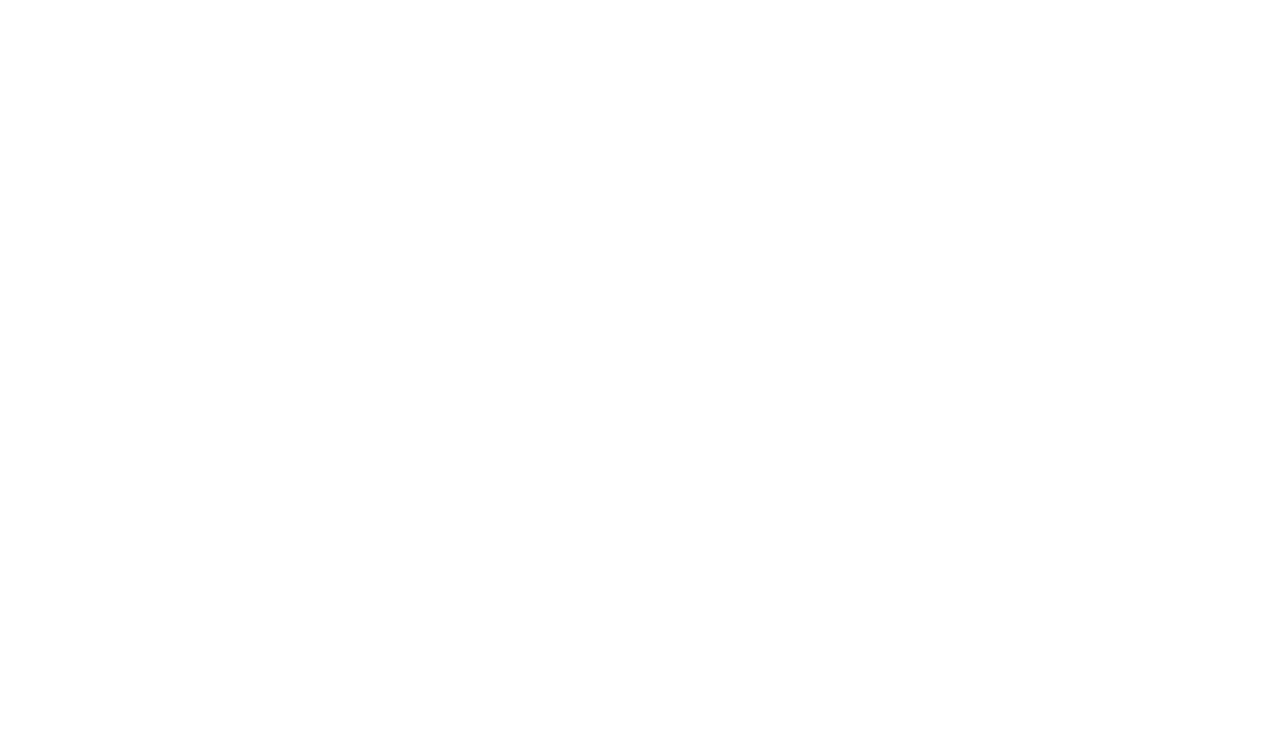
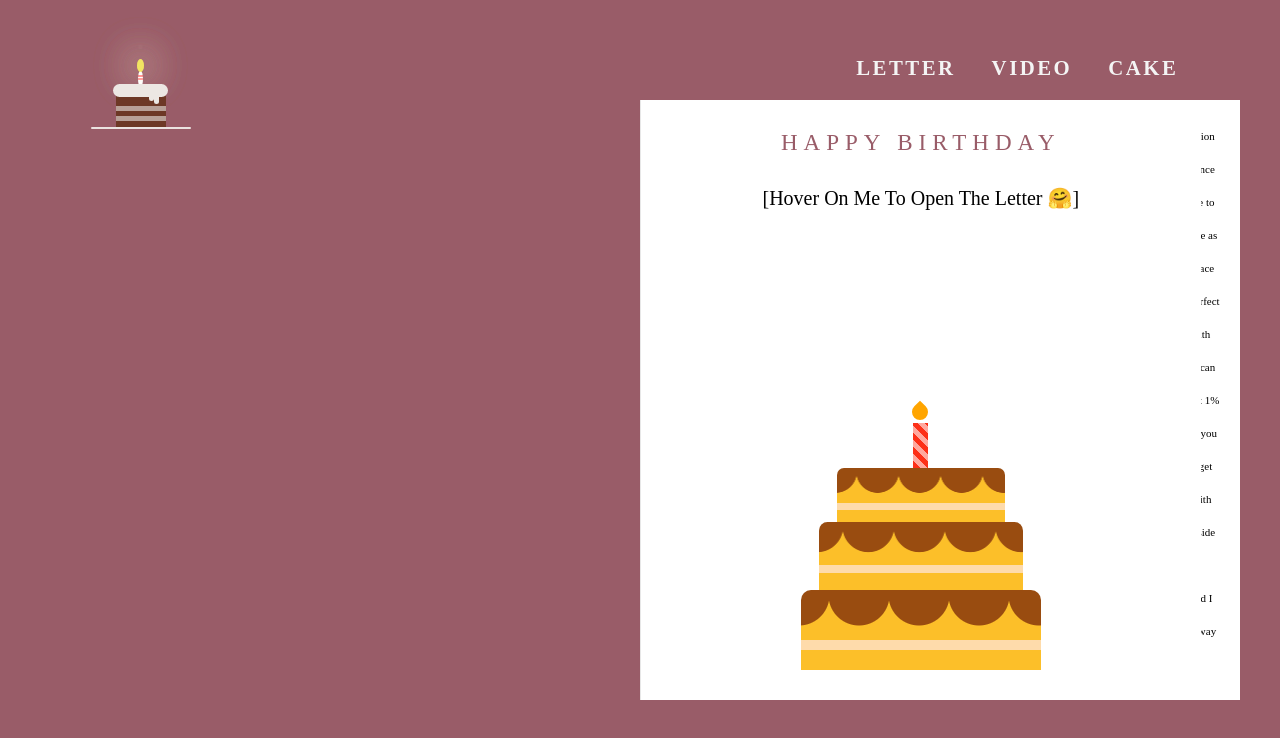
Before and after one commit to TaeMochi12/Projects, a plain HTML site: page html_css/Birthday_website/letter.html in a window 1280 px wide. Drawn offline with Linux system fonts and the light colour scheme.

Commit message:
letter page completed

```diff
--- /dev/null
+++ b/html_css/Birthday_website/css/letter.css
@@ -0,0 +1,364 @@
+/* #################Letter Page Styling############################ */
+
+.letter
+{
+  background: #995C68;
+}
+
+/* ###############LOGO CSS################## */
+@import url(https://fonts.googleapis.com/css?family=Lato:300italic);
+
+html,
+body {
+  height: 100%;
+}
+
+
+
+.cake {
+  position: absolute;
+
+  margin-left: 5px;
+  margin-top: 5px;
+  width: 100px;
+  height: 100px;
+}
+/* ============================================== BASE
+*/
+.cake:after {
+  background: #ebe3e1;
+  border-radius: 100px;
+  content: "";
+  position: absolute;
+  bottom: 0;
+  left: 0;
+  width: 100px;
+  height: 2px;
+}
+/* ============================================== Candle
+*/
+.velas {
+  background: #ffffff;
+  border-radius: 100%;
+  position: absolute;
+  top: 50%;
+  left: 50%;
+  margin-left: -2.5px;
+  margin-top: -8.333333333333334px;
+  width: 5px;
+  height: 16.666666666666668px;
+}
+.velas:after,
+.velas:before {
+  background: rgba(255, 0, 0, 0.4);
+  content: "";
+  position: absolute;
+  width: 100%;
+  height: 2.2222222222222223px;
+}
+.velas:after {
+  top: 25%;
+  left: 0;
+}
+.velas:before {
+  top: 45%;
+  left: 0;
+}
+/* ============================================== Fire
+*/
+.fuego {
+  border-radius: 100%;
+  box-shadow: 0 0 40px 10px rgba(248, 233, 209, 0.2);
+  position: absolute;
+  top: -12px;
+  left: 50%;
+  margin-left: -3.3333333333333335px;
+  width: 6.666666666666667px;
+  height: 12.5px;
+}
+.fuego:nth-child(1) {
+  -webkit-animation: fuego 2s infinite;
+}
+.fuego:nth-child(2) {
+  -webkit-animation: fuego 1.5s infinite;
+}
+.fuego:nth-child(3) {
+  -webkit-animation: fuego 1s infinite;
+}
+.fuego:nth-child(4) {
+  -webkit-animation: fuego 0.5s infinite;
+}
+.fuego:nth-child(5) {
+  -webkit-animation: fuego 0.2s infinite;
+}
+/* ============================================== Animation Fire
+*/
+@-webkit-keyframes fuego {
+  0% {
+    background: rgba(254, 248, 97, 0.5);
+    -webkit-transform: translateY(0) scale(1);
+  }
+  50% {
+    background: rgba(255, 50, 0, 0.1);
+    -webkit-transform: translateY(-20px) scale(0);
+  }
+  100% {
+    background: rgba(254, 248, 97, 0.5);
+    -webkit-transform: translateY(0) scale(1);
+  }
+}
+/* ============================================== Frosting
+*/
+.cobertura {
+  background: #ece7e3;
+  border-radius: 50px;
+  position: absolute;
+  top: 60%;
+  left: 50%;
+  margin-left: -27.77777777777778px;
+  margin-top: -5px;
+  width: 55.55555555555556px;
+  height: 12.5px;
+  z-index: 10;
+}
+.cobertura:after,
+.cobertura:before {
+  background: #ece7e3;
+  border-radius: 100px;
+  content: "";
+  position: absolute;
+  width: 5px;
+  height: 10px;
+}
+.cobertura:after {
+  top: 6.666666666666667px;
+  right: 14.285714285714286px;
+}
+.cobertura:before {
+  top: 10px;
+  right: 9.090909090909092px;
+}
+/* ============================================== BIZCOCHO
+*/
+.bizcocho {
+  background: #6d3826;
+  position: absolute;
+  bottom: 0;
+  left: 50%;
+  margin-left: -25px;
+  width: 50px;
+  height: 33.333333333333336px;
+}
+.bizcocho:after,
+.bizcocho:before {
+  background: rgba(236, 231, 227, 0.6);
+  content: "";
+  position: absolute;
+  width: 100%;
+  height: 5px;
+}
+.bizcocho:after {
+  top: 30%;
+  left: 0;
+}
+.bizcocho:before {
+  top: 60%;
+  left: 0;
+}
+
+/* ###################NAVBAR########################3 */
+
+.navbar{
+    padding: 1rem;
+}
+
+
+
+.navbar .logo{
+    float: left;
+
+}
+
+.navbar .nav-items{
+    float: right;
+    margin-top: 1rem;
+}
+
+.navbar::after{     /* DOUBTTTTTTTTTTTTT*/
+    content: '';
+    display: block;
+    clear: both;
+}
+
+.navbar .nav-item{
+    display: inline-block;
+    padding: 1rem;
+    text-transform: uppercase;
+
+}
+
+.navbar a:link,
+.navbar a:visited{
+    color: #f4f4f4;
+}
+
+.navbar a{
+    padding-bottom: 0.3rem;
+    text-decoration: none;
+    letter-spacing: 2.5px;
+    font-size: 1.3rem;
+    font-weight: 600;
+}
+
+.navbar a:hover{
+    border-bottom: 1px solid #fff ;
+}
+
+/* #############Card styling############## */
+
+body {
+    background-color: #fdbf00;
+  }
+
+
+  .card {
+    width: 800px;
+    height: 600px;
+    position: absolute;
+    margin: auto;
+    left: 0;
+    right: 0;
+    top: 0;
+    bottom: 0;
+    -webkit-perspective: 1200px;
+    perspective: 1200px;
+    transition: 1s;
+  }
+  .card:hover {
+    transform: rotate(-5deg);
+  }
+  .card:hover .outside {
+    transform: rotateY(-130deg);
+  }
+  .outside,
+  .inside {
+    height: 100%;
+    width: 70%;
+    position: absolute;
+    left: 50.1%;
+  }
+  .inside {
+    background: linear-gradient(to right, #e7e7e7, #ffffff 30%);
+    line-height: 3;
+    padding: 0 20px;
+    text-align: center;
+    display: flex;
+    flex-direction: column;
+    justify-content: space-around;
+    align-items: center;
+    left: 50%;
+  }
+  .outside {
+    -webkit-transform-style: preserve-3d;
+    transform-style: preserve-3d;
+    z-index: 1;
+    transform-origin: left;
+    transition: 2s;
+    cursor: pointer;
+  }
+  .front,
+  .back {
+    height: 100%;
+    width: 100%;
+    position: absolute;
+    -webkit-backface-visibility: hidden;
+    backface-visibility: hidden;
+    transform: rotateX(0deg);
+  }
+  .front {
+    background-color: #ffffff;
+  }
+  .back {
+    transform: rotateY(180deg);
+    background: linear-gradient(to left, #e7e7e7, #ffffff 30%);
+  }
+  .cakef {
+    width: 100%;
+    position: absolute;
+    bottom: 30px;
+  }
+  .top-layer,
+  .middle-layer,
+  .bottom-layer {
+    height: 80px;
+    width: 240px;
+    background-repeat: repeat;
+    background-size: 60px 100px;
+    background-position: 28px 0;
+    background-image: linear-gradient(
+        transparent 50px,
+        #fedbab 50px,
+        #fedbab 60px,
+        transparent 60px
+      ),
+      radial-gradient(circle at 30px 5px, #994c10 30px, #fcbf29 31px);
+    border-radius: 10px 10px 0 0;
+    position: relative;
+    margin: auto;
+  }
+  .middle-layer {
+    transform: scale(0.85);
+    top: 6px;
+  }
+  .top-layer {
+    transform: scale(0.7);
+    top: 26px;
+  }
+  .candlef {
+    height: 45px;
+    width: 15px;
+    background: repeating-linear-gradient(
+      45deg,
+      #fd3018 0,
+      #fd3018 5px,
+      #ffa89e 5px,
+      #ffa89e 10px
+    );
+    position: absolute;
+    margin: auto;
+    left: 0;
+    right: 0;
+    bottom: 202px;
+  }
+  .candlef:before {
+    content: "";
+    position: absolute;
+    height: 16px;
+    width: 16px;
+    background-color: #ffa500;
+    border-radius: 0 50% 50% 50%;
+    bottom: 48px;
+    transform: rotate(45deg);
+    left: -1px;
+  }
+  .hb {
+    font-size: 23px;
+    text-transform: uppercase;
+    margin-top: 30px;
+    text-align: center;
+    letter-spacing: 6px;
+    color: #995C68;
+    text-decoration: solid;
+  }
+
+.hoverme{
+    font-size: 20px;
+    margin-top: 30px;
+    text-align: center;
+    text-transform: capitalize;
+    color: black;
+}
+
+  .inside p {
+    font-size: 11px;
+  }
--- a/html_css/Birthday_website/letter.html
+++ b/html_css/Birthday_website/letter.html
@@ -0,0 +1,87 @@
+<!DOCTYPE html>
+<html lang="en">
+
+<head>
+    <meta charset="UTF-8">
+    <meta name="viewport" content="width=device-width, initial-scale=1.0">
+    <link rel="stylesheet" href="./css/letter.css">
+    <link rel="stylesheet" href="./css/utility.css">
+    <link href="https://fonts.googleapis.com/css2?family=EB+Garamond:ital,wght@0,400;0,500;0,700;1,500&display=swap"
+        rel="stylesheet">
+    <title>Birthday | HOME</title>
+</head>
+
+<body class="letter">
+    <nav class="navbar">
+        <div class="container">
+            <a href="home.html">
+                <div class="logo cake">
+                    <div class="velas">
+                        <div class="fuego"></div>
+                        <div class="fuego"></div>
+                        <div class="fuego"></div>
+                        <div class="fuego"></div>
+                        <div class="fuego"></div>
+                    </div>
+                    <div class="cobertura"></div>
+                    <div class="bizcocho"></div>
+
+                </div>
+            </a>
+
+            <ul class="nav-items">
+                <li class="nav-item"><a href="#letterbtn">Letter</a></li>
+                <li class="nav-item"><a href="vdo.html">Video</a></li>
+                <li class="nav-item"><a href="#ck">Cake</a></li>
+            </ul>
+        </div>
+    </nav>
+
+
+    <div class="card">
+        <div class="outside">
+            <div class="front">
+                <p class="hb">Happy Birthday</p>
+                <p class="hoverme">[Hover on me to open the letter 🤗]</p>
+                <div class="cakef">
+                    <div class="top-layer"></div>
+                    <div class="middle-layer"></div>
+                    <div class="bottom-layer"></div>
+                    <div class="candlef"></div>
+                </div>
+            </div>
+            <div class="back"></div>
+        </div>
+        <div class="inside">
+            <p>Happiest Birthday to my saviour . You’re the only person in my life whom I’ll always keep first, no
+                matter what the situation is. You’re not just my sister but my whole family. We may not be that kind of
+                sisters who say “I Love You” in every sentence and we may fight a lot but I always know the love and
+                care you carry in your heart for me provides the safest place for me to escape to.
+                You’re my role model since forever. I wish I can become a person like you in every aspect of life. I
+                wish I can be as strong as you are, I know about all the things you’ve faced but you never stop. You
+                put
+                the most beautiful smile on your face and continue with the same energy. You’re the best person one can
+                have to look up to in every situation. You’re literally perfect in everything (even in scolding too😢).
+                This is my biggest flex in life that I have a sister like you who is always filled with love. I can
+                never repay the amount of love, care and comfort you’ve showered on me. You’ve done so much for me that
+                I can never thank you enough for that. I know I’ve always got you by my side. And if I can ever make you
+                feel good, even if just 1% then I think I’ll be relieved. I don’t lie when I say that my life goal is to
+                be
+                a person
+                like you.
+                Even the thought of missing you brings tears in my eyes. When you used to cook special food items, those
+                failed cake baking attempts, when you used to get irritated by me but still taught me the same thing
+                again
+                and again, those scooty rides, sharing everything about my day with you, laughing with you, telling my
+                mistakes to you even though I knew I would get scolded, eating with you, sleeping beside you, having
+                coffee
+                together, you waking me up and making lunch for me whenever mummy wasn’t home, celebrating birthdays
+                together. And there are many more memories which hit my heart very bad because those times were the best
+                and I wish I can live those moments daily. The time we get to spend together can never fill that void
+                that my heart feels being away from you. I lovee youuu the most and no one can ever replace you!
+            </p>
+        </div>
+    </div>
+</body>
+
+</html>
--- a/html_css/Travel_website/css/style.css
+++ b/html_css/Travel_website/css/style.css
@@ -123,7 +123,6 @@ h1,h2,h3{
     background-color: #fff;
     box-shadow: 0px 0px 20px 0px #aaa;   /*horizontal-offset=0,vertical-offset=0,blur=20,stretch=0*/
 }
-
 
 .img-box{
     float: left;
```
Also changed, not shown: html_css/Birthday_website/css/header.css (+9 -0 lines), html_css/Birthday_website/home.html (+16 -10 lines).
